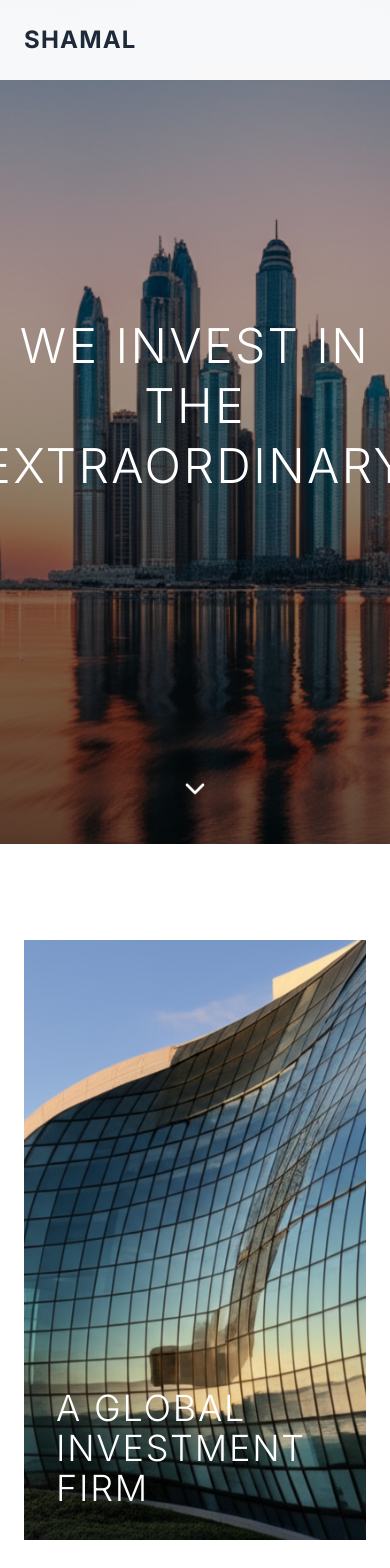
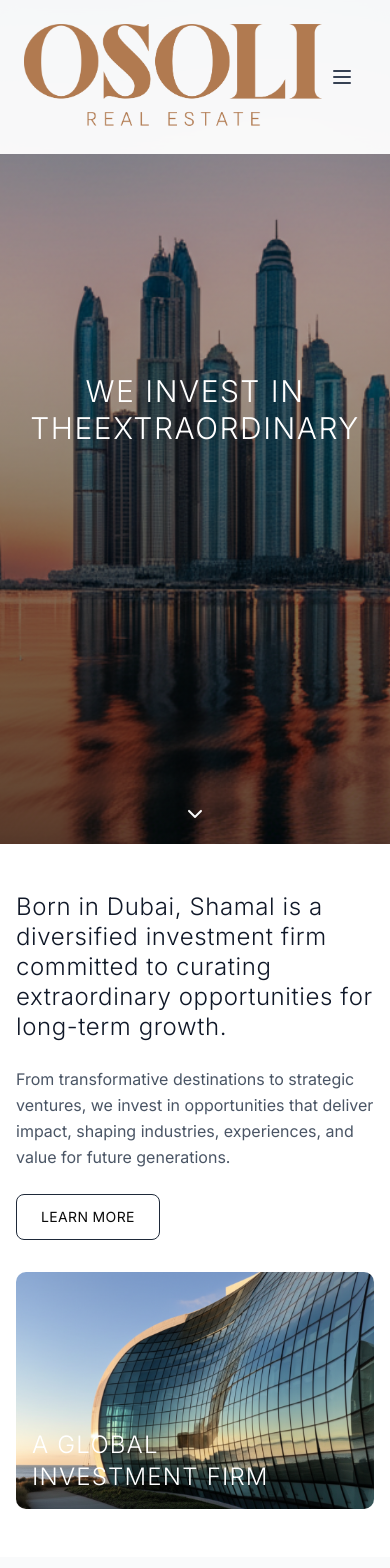
Before and after one commit to gadaou/osoli, a Next.js app: page / in a window 390 px wide. Shown: the top 1568 px of the page. Built offline with nearby package versions, Linux system fonts and the light colour scheme; a web font is replaced by a local one.

Commit message:
Complete mobile responsiveness overhaul: add burger menu, responsive layouts, brand color buttons, logo integration, and mobile-optimized components

```diff
--- a/app/globals.css
+++ b/app/globals.css
@@ -120,6 +120,28 @@
   body {
     @apply bg-background text-foreground;
   }
+
+  /* Mobile-specific improvements */
+  html {
+    -webkit-text-size-adjust: 100%;
+    -ms-text-size-adjust: 100%;
+  }
+
+  /* Better touch targets for mobile */
+  button, a, [role="button"] {
+    min-height: 44px;
+    min-width: 44px;
+  }
+
+  /* Smooth scrolling for mobile */
+  html {
+    scroll-behavior: smooth;
+  }
+
+  /* Prevent horizontal scroll on mobile */
+  body {
+    overflow-x: hidden;
+  }
 }
 
 /* Custom hover animations for portfolio images */
@@ -145,3 +167,22 @@
 .portfolio-item:hover .portfolio-overlay {
   background: linear-gradient(to bottom, rgba(0, 0, 0, 0.2), rgba(0, 0, 0, 0.5));
 }
+
+/* Mobile-specific responsive improvements */
+@media (max-width: 640px) {
+  .portfolio-item {
+    margin-bottom: 1rem;
+  }
+
+  /* Ensure images don't overflow on mobile */
+  img {
+    max-width: 100%;
+    height: auto;
+  }
+
+  /* Better mobile spacing */
+  .mobile-padding {
+    padding-left: 1rem;
+    padding-right: 1rem;
+  }
+}
--- a/components/about-section.tsx
+++ b/components/about-section.tsx
@@ -1,12 +1,16 @@
 export default function AboutSection() {
   return (
-    <section className="py-24 bg-white">
-      <div className="max-w-7xl mx-auto px-6">
-        <div className="grid grid-cols-1 lg:grid-cols-2 gap-16 items-center">
-          <div className="relative">
-            <img src="/curved-glass-building.png" alt="Modern Architecture" className="w-full h-[600px] object-cover" />
-            <div className="absolute bottom-8 left-8 text-white">
-              <h2 className="text-4xl font-light tracking-wider">
+    <section className="py-12 sm:py-16 md:py-20 lg:py-24 bg-white">
+      <div className="max-w-7xl mx-auto px-4 sm:px-6">
+        <div className="grid grid-cols-1 lg:grid-cols-2 gap-8 sm:gap-12 lg:gap-16 items-center">
+          <div className="relative order-2 lg:order-1">
+            <img
+              src="/curved-glass-building.png"
+              alt="Modern Architecture"
+              className="w-full h-[300px] sm:h-[400px] md:h-[500px] lg:h-[600px] object-cover rounded-lg"
+            />
+            <div className="absolute bottom-4 sm:bottom-6 lg:bottom-8 left-4 sm:left-6 lg:left-8 text-white">
+              <h2 className="text-2xl sm:text-3xl md:text-4xl font-light tracking-wider">
                 A GLOBAL
                 <br />
                 INVESTMENT FIRM
@@ -14,18 +18,18 @@ export default function AboutSection() {
             </div>
           </div>
 
-          <div className="space-y-8">
-            <h2 className="text-4xl font-light tracking-wide text-gray-900 leading-tight">
+          <div className="space-y-6 sm:space-y-8 order-1 lg:order-2">
+            <h2 className="text-2xl sm:text-3xl md:text-4xl font-light tracking-wide text-gray-900 leading-tight">
               Born in Dubai, Shamal is a diversified investment firm committed to curating extraordinary opportunities
               for long-term growth.
             </h2>
 
-            <p className="text-lg text-gray-600 leading-relaxed">
+            <p className="text-base sm:text-lg text-gray-600 leading-relaxed">
               From transformative destinations to strategic ventures, we invest in opportunities that deliver impact,
               shaping industries, experiences, and value for future generations.
             </p>
 
-            <button className="border border-gray-800 px-8 py-3 text-sm tracking-wide hover:bg-gray-800 hover:text-white transition-colors">
+            <button className="border border-gray-800 px-6 sm:px-8 py-3 text-sm tracking-wide hover:bg-[#B17A50] hover:border-[#B17A50] hover:text-white transition-colors rounded-md">
               LEARN MORE
             </button>
           </div>
--- a/components/footer.tsx
+++ b/components/footer.tsx
@@ -1,18 +1,25 @@
 import { ArrowUp, Linkedin, Instagram, Youtube } from "lucide-react"
 import Link from "next/link"
+import Image from "next/image"
 
 export default function Footer() {
   return (
-    <footer className="bg-stone-400 text-white">
-      <div className="max-w-7xl mx-auto px-6 py-10">
-        <div className="grid grid-cols-1 md:grid-cols-4 gap-8">
-          <div>
-            <h3 className="text-2xl font-bold tracking-wider mb-6">SHAMAL</h3>
+    <footer className="text-white" style={{ backgroundColor: '#B17A50' }}>
+      <div className="max-w-7xl mx-auto px-4 sm:px-6 py-8 sm:py-10">
+        <div className="grid grid-cols-1 sm:grid-cols-2 lg:grid-cols-4 gap-6 sm:gap-8">
+          <div className="text-center sm:text-left">
+            <Image
+              src="/logo2.png"
+              alt="SHAMAL Logo"
+              width={120}
+              height={40}
+              className="h-8 w-auto sm:h-10 md:h-12 mb-4 sm:mb-6 mx-auto sm:mx-0"
+            />
           </div>
 
-          <div>
-            <h4 className="text-sm tracking-wider mb-4 text-stone-200">MENU</h4>
-            <div className="space-y-3">
+          <div className="text-center sm:text-left">
+            <h4 className="text-sm tracking-wider mb-3 sm:mb-4 text-stone-200">MENU</h4>
+            <div className="space-y-2 sm:space-y-3">
               <Link href="#who-we-are" className="block text-sm hover:text-stone-200 transition-colors">
                 WHO WE ARE
               </Link>
@@ -22,37 +29,37 @@ export default function Footer() {
             </div>
           </div>
 
-          <div>
-            <div className="space-y-3">
+          <div className="text-center sm:text-left">
+            <div className="space-y-2 sm:space-y-3">
               <Link href="#careers" className="block text-sm hover:text-stone-200 transition-colors">
                 CAREERS
               </Link>
             </div>
           </div>
 
-          <div>
-            <h4 className="text-sm tracking-wider mb-4 text-stone-200">CONNECT WITH US</h4>
-            <div className="space-y-3">
-              <div className="flex items-center space-x-3">
+          <div className="text-center sm:text-left">
+            <h4 className="text-sm tracking-wider mb-3 sm:mb-4 text-stone-200">CONNECT WITH US</h4>
+            <div className="space-y-2 sm:space-y-3">
+              <div className="flex items-center justify-center sm:justify-start space-x-3">
                 <span className="text-sm">📞</span>
-                <Linkedin className="w-4 h-4 ml-auto" />
+                <Linkedin className="w-4 h-4" />
               </div>
-              <div className="flex items-center space-x-3">
+              <div className="flex items-center justify-center sm:justify-start space-x-3">
                 <span className="text-sm">✉️</span>
-                <Instagram className="w-4 h-4 ml-auto" />
+                <Instagram className="w-4 h-4" />
               </div>
-              <div className="flex items-center space-x-3">
+              <div className="flex items-center justify-center sm:justify-start space-x-3">
                 <span className="text-sm">➤</span>
                 <span className="text-sm">SEND AN ENQUIRY</span>
-                <Youtube className="w-4 h-4 ml-auto" />
+                <Youtube className="w-4 h-4" />
               </div>
             </div>
           </div>
         </div>
 
-        <div className="border-t border-stone-500 mt-10 pt-6">
-          <div className="flex flex-col md:flex-row justify-between items-center">
-            <div className="flex space-x-6 text-sm">
+        <div className="border-t border-stone-500 mt-6 sm:mt-8 lg:mt-10 pt-4 sm:pt-6">
+          <div className="flex flex-col sm:flex-row justify-between items-center space-y-4 sm:space-y-0">
+            <div className="flex flex-col sm:flex-row space-y-2 sm:space-y-0 sm:space-x-6 text-sm text-center sm:text-left">
               <Link href="#terms" className="hover:text-stone-200 transition-colors">
                 TERMS & CONDITIONS
               </Link>
@@ -61,8 +68,8 @@ export default function Footer() {
               </Link>
             </div>
 
-            <div className="flex items-center space-x-6 mt-3 md:mt-0">
-              <span className="text-sm">developed by oxor.ai</span>
+            <div className="flex flex-col sm:flex-row items-center space-y-2 sm:space-y-0 sm:space-x-6">
+              <span className="text-sm text-center">developed by oxor.ai</span>
               <button className="flex items-center space-x-2 text-sm hover:text-stone-200 transition-colors">
                 <span>BACK TO TOP</span>
                 <ArrowUp className="w-4 h-4" />
--- a/components/header.tsx
+++ b/components/header.tsx
@@ -1,15 +1,42 @@
+"use client"
 import Link from "next/link"
+import Image from "next/image"
+import { useState } from "react"
+import { Menu, X } from "lucide-react"
 
 export default function Header() {
+  const [isMenuOpen, setIsMenuOpen] = useState(false)
+
+  const toggleMenu = () => {
+    setIsMenuOpen(!isMenuOpen)
+  }
+
+  const closeMenu = () => {
+    setIsMenuOpen(false)
+  }
+
   return (
     <header className="fixed top-0 left-0 right-0 z-50 bg-white/95 backdrop-blur-sm">
       <div className="max-w-7xl mx-auto px-6 py-6">
         <div className="flex items-center justify-between">
-          <Link href="/" className="text-2xl font-bold tracking-wider text-gray-800">
-            SHAMAL
+          <Link href="/" className="flex items-center">
+            <Image
+              src="/logo.png"
+              alt="SHAMAL Logo"
+              width={120}
+              height={40}
+              className="h-4 w-auto sm:h-10 md:h-12"
+            />
           </Link>
 
+          {/* Desktop Navigation */}
           <nav className="hidden md:flex items-center space-x-12">
+            <Link
+              href="/"
+              className="text-sm tracking-wide text-gray-700 hover:text-gray-900 transition-colors"
+            >
+              HOME
+            </Link>
             <Link
               href="/who-we-are"
               className="text-sm tracking-wide text-gray-700 hover:text-gray-900 transition-colors"
@@ -24,12 +51,61 @@ export default function Header() {
             </Link>
             <Link
               href="#contact"
-              className="text-sm tracking-wide border border-gray-800 px-6 py-2 hover:bg-gray-800 hover:text-white transition-colors"
+              className="text-sm tracking-wide border border-gray-800 px-4 py-2 hover:bg-[#B17A50] hover:border-[#B17A50] hover:text-white transition-colors rounded-md"
             >
               GET IN TOUCH
             </Link>
           </nav>
+
+          {/* Mobile Menu Button */}
+          <button
+            className="md:hidden p-2 text-gray-700 hover:text-gray-900 transition-colors"
+            onClick={toggleMenu}
+            aria-label="Toggle menu"
+          >
+            {isMenuOpen ? (
+              <X className="h-6 w-6" />
+            ) : (
+              <Menu className="h-6 w-6" />
+            )}
+          </button>
         </div>
+
+        {/* Mobile Navigation Menu */}
+        {isMenuOpen && (
+          <div className="md:hidden">
+            <div className="px-2 pt-2 pb-3 space-y-1 bg-white/95 backdrop-blur-sm border-t border-gray-200 mt-4">
+              <Link
+                href="/"
+                className="block px-3 py-2 text-base font-medium text-gray-700 hover:text-gray-900 hover:bg-gray-50 rounded-md transition-colors"
+                onClick={closeMenu}
+              >
+                HOME
+              </Link>
+              <Link
+                href="/who-we-are"
+                className="block px-3 py-2 text-base font-medium text-gray-700 hover:text-gray-900 hover:bg-gray-50 rounded-md transition-colors"
+                onClick={closeMenu}
+              >
+                WHO WE ARE
+              </Link>
+              <Link
+                href="/what-we-do"
+                className="block px-3 py-2 text-base font-medium text-gray-700 hover:text-gray-900 hover:bg-gray-50 rounded-md transition-colors"
+                onClick={closeMenu}
+              >
+                WHAT WE DO
+              </Link>
+              <Link
+                href="#contact"
+                className="block px-3 py-2 text-base font-medium text-gray-700 hover:text-white hover:bg-[#B17A50] rounded-md transition-colors border border-gray-300 rounded-md text-center"
+                onClick={closeMenu}
+              >
+                GET IN TOUCH
+              </Link>
+            </div>
+          </div>
+        )}
       </div>
     </header>
   )
--- a/components/hero-section.tsx
+++ b/components/hero-section.tsx
@@ -2,7 +2,7 @@ import { ChevronDown } from "lucide-react"
 
 export default function HeroSection() {
   return (
-    <section className="relative h-screen flex items-center justify-center overflow-hidden">
+    <section className="relative min-h-screen flex items-center justify-center overflow-hidden">
       <div
         className="absolute inset-0 bg-cover bg-center bg-no-repeat"
         style={{
@@ -12,16 +12,16 @@ export default function HeroSection() {
         <div className="absolute inset-0 bg-gradient-to-b from-black/20 to-black/60"></div>
       </div>
 
-      <div className="relative z-10 text-center text-white max-w-4xl mx-auto px-6">
-        <h1 className="text-5xl md:text-7xl font-light tracking-wider mb-8 leading-tight">
+      <div className="relative z-10 text-center text-white max-w-4xl mx-auto px-4 sm:px-6">
+        <h1 className="text-3xl sm:text-4xl md:text-5xl lg:text-7xl font-light tracking-wider mb-6 sm:mb-8 leading-tight px-4">
           WE INVEST IN THE
-          <br />
+          <br className="hidden sm:block" />
           EXTRAORDINARY
         </h1>
       </div>
 
-      <div className="absolute bottom-8 left-1/2 transform -translate-x-1/2 text-white">
-        <ChevronDown className="w-8 h-8 animate-bounce" />
+      <div className="absolute bottom-4 sm:bottom-8 left-1/2 transform -translate-x-1/2 text-white">
+        <ChevronDown className="w-6 h-6 sm:w-8 sm:h-8 animate-bounce" />
       </div>
     </section>
   )
```
Also changed, not shown: components/portfolio-section.tsx (+9 -9 lines), components/purpose-section.tsx (+10 -10 lines), public/logo.png (added), public/logo2.png (added).
